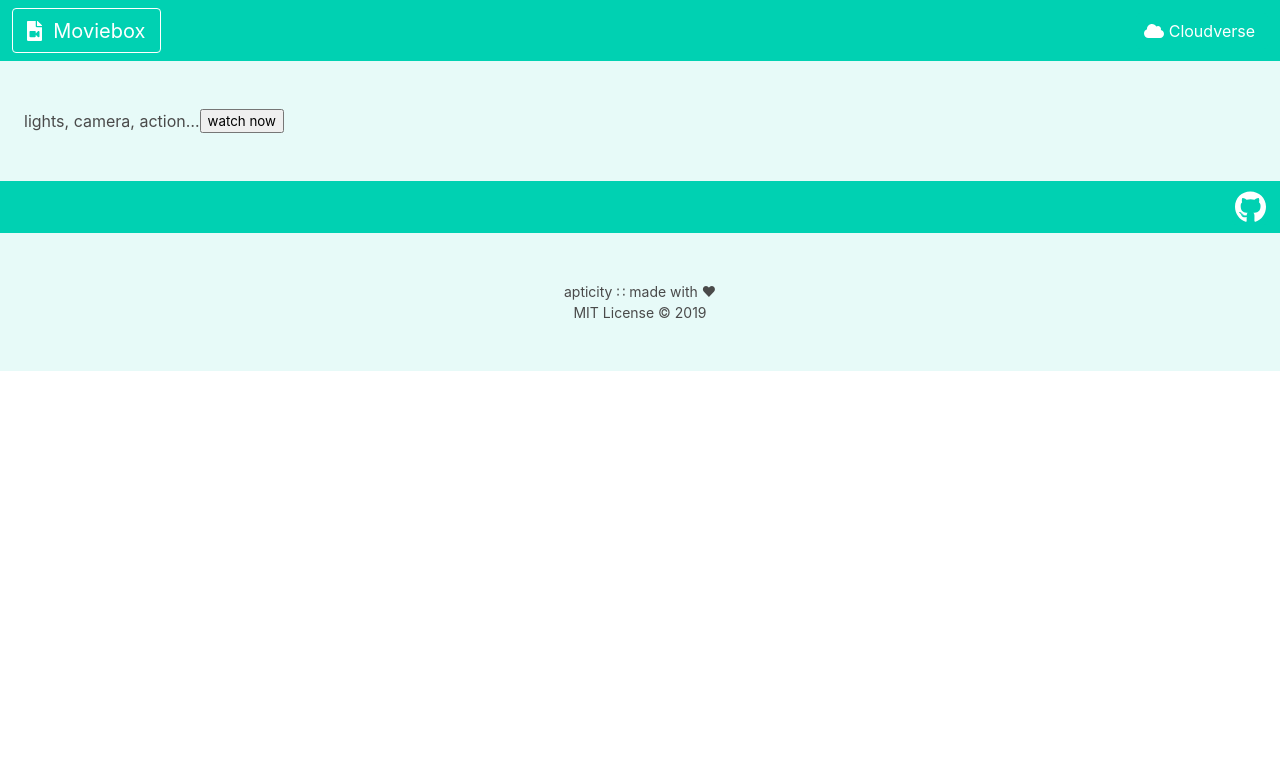
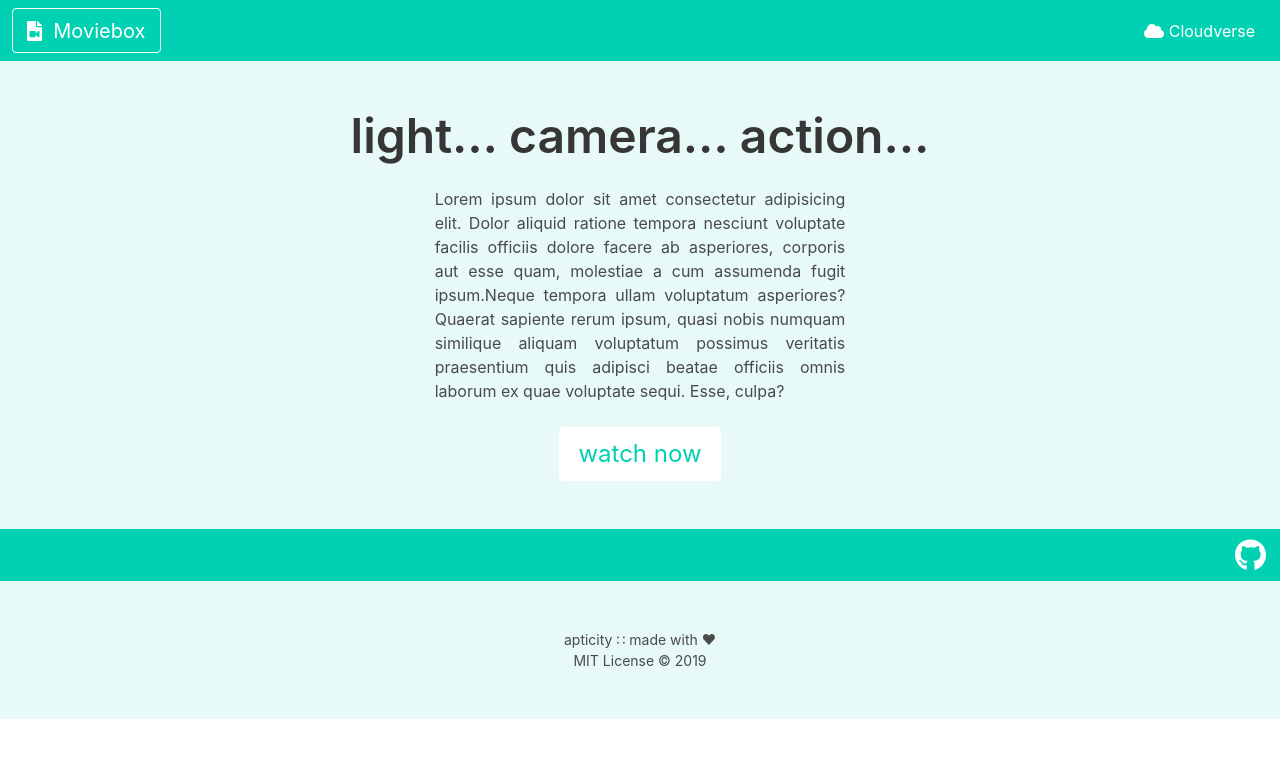
Before and after one commit to AJardine9/moviebox, a Jekyll site: the page built from src/index.html, in a window 1280 px wide. Shown: the top 758 px of the page. Built offline with Jekyll 4.4.1, drawn with Linux system fonts in a browser that asks for light colours.

Commit message:
update index html file [#163413600]

```diff
--- a/src/index.html
+++ b/src/index.html
@@ -3,8 +3,31 @@ layout: main
 ---
 
 <section class="section has-background-light">
-  <div class="tile">
-    <h2>lights, camera, action&hellip;</h2>
-    <button>watch now</button>
+  <div class="tile is-ancestor">
+    <div class="tile is-vertical">
+      <div class="tile is-parent">
+        <article class="tile is-3 is-child "></article>
+        <article class="tile is-6 is-child has-text-centered">
+          <h2 class="title is-1">light&hellip; camera&hellip; action&hellip;</h2>
+        </article>
+      </div>
+
+      <div class="tile is-parent">
+        <article class="tile is-4 is-child"></article>
+        <article class="tile is-4 is-child has-text-centered">
+          <p class="has-text-justified">
+            Lorem ipsum dolor sit amet consectetur adipisicing elit. Dolor aliquid ratione tempora
+            nesciunt voluptate facilis officiis dolore facere ab asperiores, corporis aut esse quam,
+            molestiae a cum assumenda fugit ipsum.Neque tempora ullam voluptatum asperiores? Quaerat
+            sapiente rerum ipsum, quasi nobis numquam similique aliquam voluptatum possimus veritatis
+            praesentium quis adipisci beatae officiis omnis laborum ex quae voluptate sequi. Esse, culpa?
+          </p>
+
+          <br>
+
+          <button class="button is-inverted is-large is-primary">watch now</button>
+        </article>
+      </div>
+    </div>
   </div>
 </section>
```
